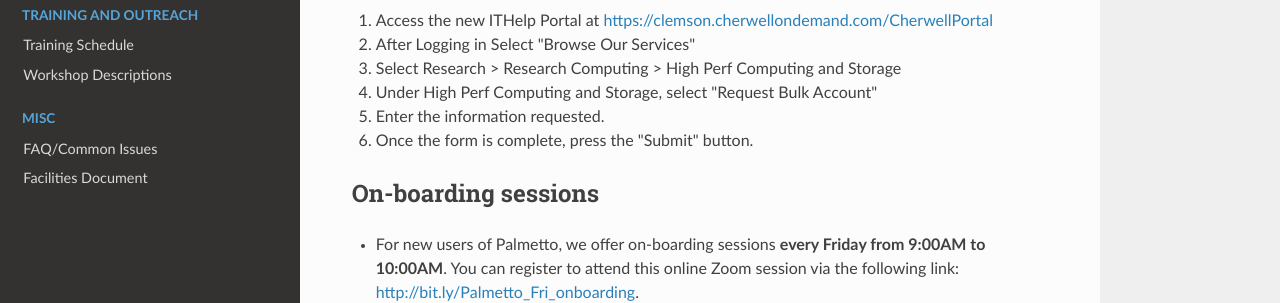
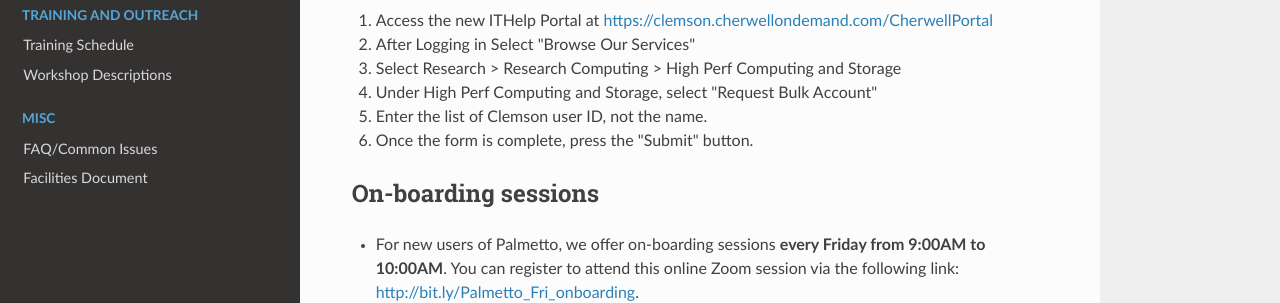
Before and after one commit to clemsonciti/palmetto-documentation, an MkDocs documentation site: the page built from docs/basic/new.md, in a window 1280 px wide and 1129 px high. Shown: the part 623-926 px from the top of the window. Built offline with MkDocs 1.6.1, drawn with Linux system fonts in a browser that asks for light colours; nearby versions of some CDN libraries.

Commit message:
userID request

```diff
--- a/docs/basic/new.md
+++ b/docs/basic/new.md
@@ -23,7 +23,7 @@
 2. After Logging in Select "Browse Our Services"
 3. Select Research > Research Computing > High Perf Computing and Storage
 4. Under High Perf Computing and Storage, select "Request Bulk Account"
-5. Enter the information requested.
+5. Enter the list of Clemson user ID, not the name.
 5. Once the form is complete, press the "Submit" button.
 
 ## On-boarding sessions
```
